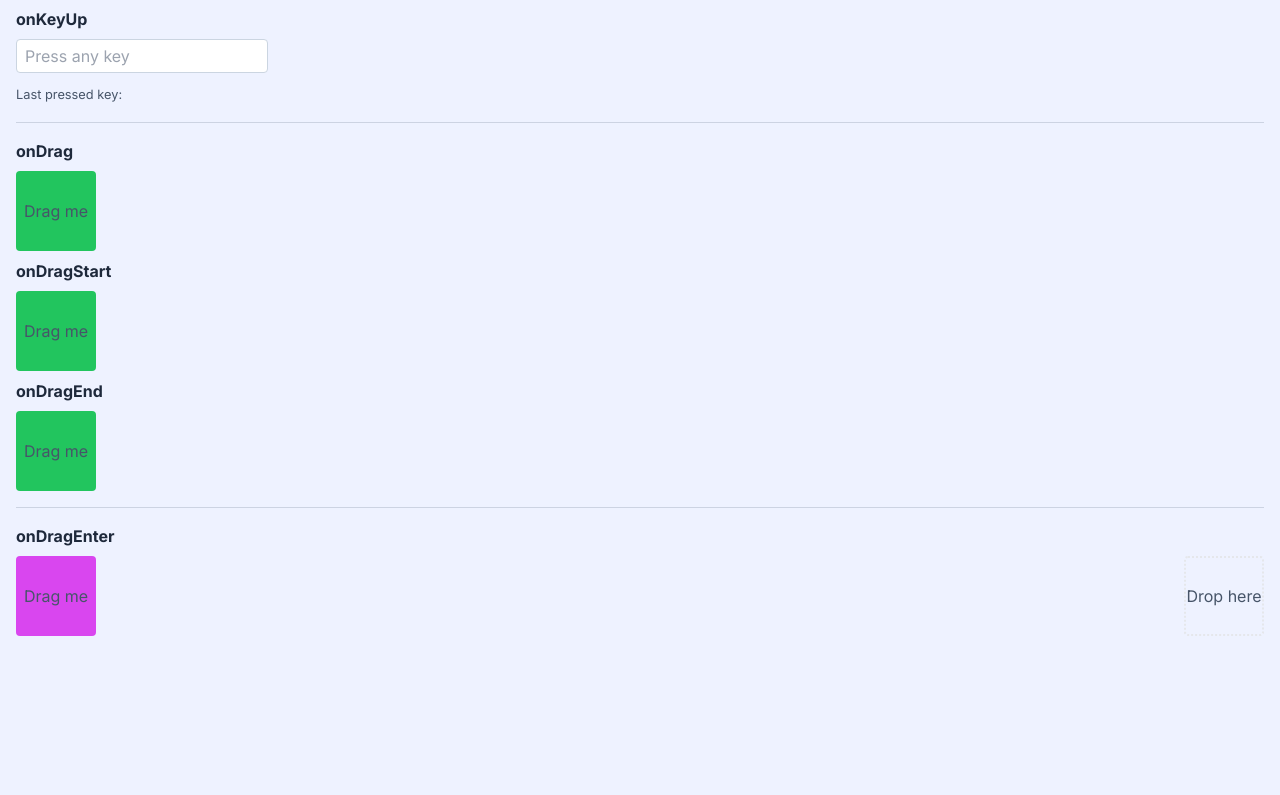
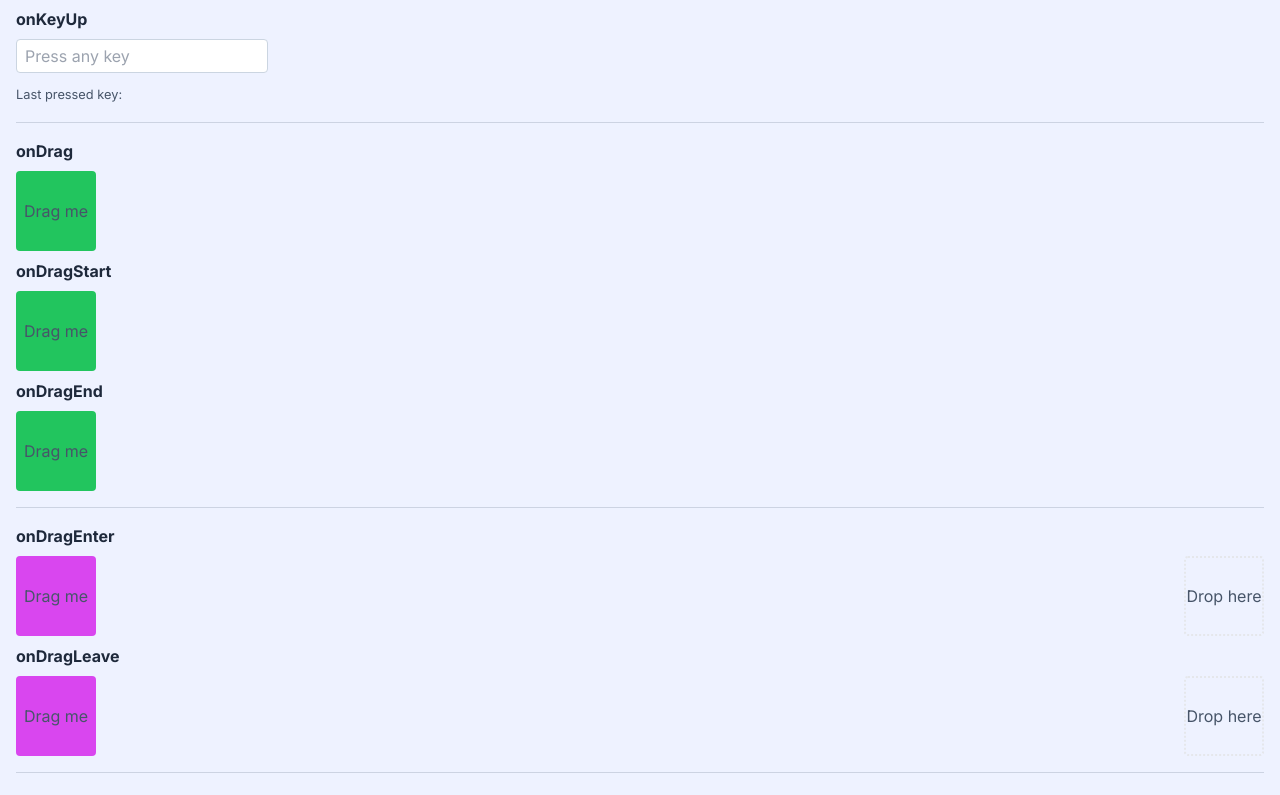
Before and after one commit to emanuelefavero/frontend-problems, a Next.js app in the folder react/: page /events in a window 1280 px wide. Shown: the part 780-1575 px from the top of the page. Before the commit the page ends 1432 px from the top, so only its background shows below. Built offline with nearby package versions, Linux system fonts and the light colour scheme.

Commit message:
add /events onDragLeave

```diff
--- a/react/app/events/page.tsx
+++ b/react/app/events/page.tsx
@@ -132,9 +132,14 @@ export default function Page() {
 
       <hr className='my-4 border-slate-500 border-opacity-25' />
 
-      {/* onDragEnter */}
+      {/* onDragEnter, onDragLeave */}
       <h2 className='mb-2'>onDragEnter</h2>
       <DragAndDrop eventType='onDragEnter' />
+
+      <h2 className='mb-2 mt-2'>onDragLeave</h2>
+      <DragAndDrop eventType='onDragLeave' />
+
+      <hr className='my-4 border-slate-500 border-opacity-25' />
     </>
   )
 }
```
